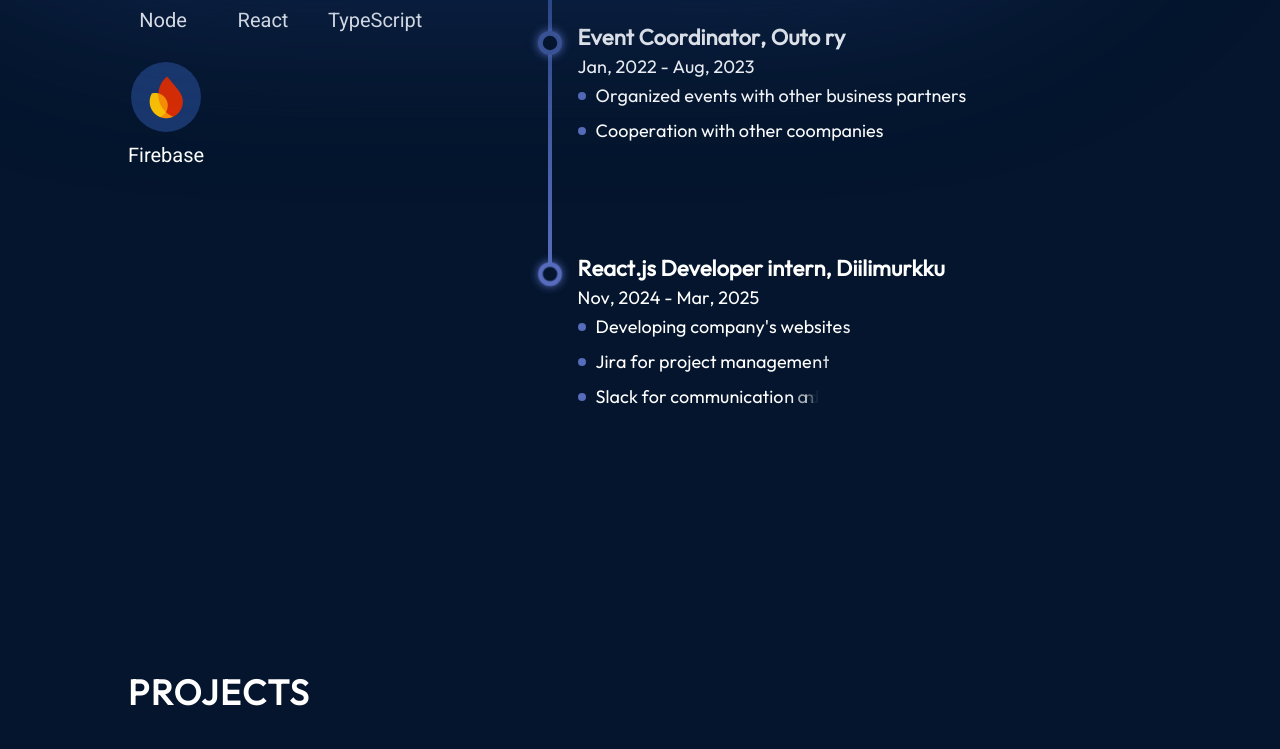
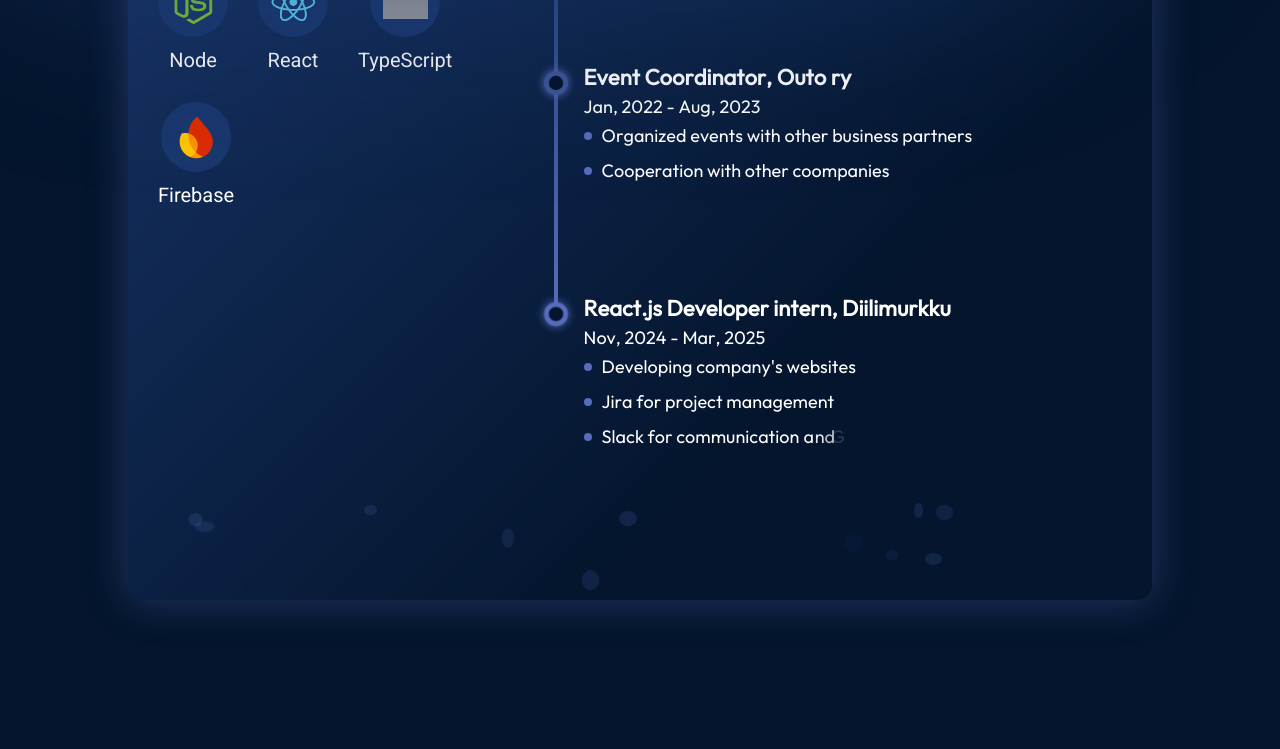
Before and after one commit to Jamirankinen/Portfolio, a React (Vite) app: page / in a window 1280 px wide. Shown: the part 1045-1794 px from the top of the page. Built offline with nearby package versions, Linux system fonts and the light colour scheme; grey boxes are pictures that could not be loaded.

Commit message:
Styling experience v1

```diff
--- a/src/components/Experience/Experience.jsx
+++ b/src/components/Experience/Experience.jsx
@@ -57,8 +57,25 @@ export const Experience = () => {
       whileInView="visible"
       viewport={{ once: true }}
     >
+      {/* Add particles behind content */}
+      <div className={styles.particles}>
+        {[...Array(12)].map((_, i) => (
+          <span
+            key={i}
+            className={styles.particle}
+            style={{
+              width: `${8 + Math.random() * 12}px`,
+              height: `${8 + Math.random() * 12}px`,
+              left: `${Math.random() * 100}%`,
+              bottom: `${Math.random() * 10}%`,
+              animationDuration: `${6 + Math.random() * 8}s`,
+              animationDelay: `${Math.random() * 10}s`,
+            }}
+          />
+        ))}
+      </div>
       <AnimatedHeading
-        text="Tech stack & Experience"
+        text="Experience"
         className={styles.title}
       />
       <div className={styles.content}>
--- a/src/components/Experience/Experience.module.css
+++ b/src/components/Experience/Experience.module.css
@@ -6,6 +6,14 @@
   margin-left: 10%;
   margin-right: 10%;
   scroll-margin-top: 100px;
+
+  /* New background styles */
+  position: relative;
+  background: linear-gradient(135deg, #19376d, #04152d 70%);
+  overflow: hidden;
+  border-radius: 15px;
+  padding: 40px 30px;
+  box-shadow: 0 0 40px rgba(87, 108, 188, 0.4);
 }
 
 .title {
@@ -22,6 +30,8 @@
   justify-content: space-evenly;
   align-items: flex-start;
   margin-top: 37px;
+
+
 }
 .skills {
   width: 35%;
@@ -67,7 +77,11 @@
   left: 10px;
   top: 15px;
   width: 4px;
-  background: linear-gradient(to bottom, var(--color-secondary), var(--color-primary));
+  background: linear-gradient(
+    to bottom,
+    var(--color-secondary),
+    var(--color-primary)
+  );
   border-radius: 2px;
   z-index: 0;
 }
@@ -76,7 +90,6 @@
   position: relative;
   padding-left: 40px;
   margin-bottom: 100px;
-
 }
 
 .timelineContent {
@@ -110,7 +123,6 @@
 .timelineDot3 {
   border: 4px solid var(--color-primary);
 }
-
 
 .timelineDetails {
   font-family: var(--font-roboto);
@@ -157,12 +169,57 @@
   }
 }
 
+/* Floating particles container */
+.particles {
+  position: absolute;
+  top: 0;
+  left: 0;
+  width: 100%;
+  height: 100%;
+  pointer-events: none;
+  overflow: visible;
+  z-index: 0;
+}
+
+/* Each particle */
+.particle {
+  position: absolute;
+  background: rgba(87, 108, 188, 0.3);
+  border-radius: 50%;
+  opacity: 0.6;
+  animation-name: floatUp;
+  animation-timing-function: ease-in-out;
+  animation-iteration-count: infinite;
+}
+
+/* Floating animation */
+@keyframes floatUp {
+  0% {
+    transform: translateY(100%) scale(1);
+    opacity: 0;
+  }
+  50% {
+    opacity: 0.7;
+  }
+  100% {
+    transform: translateY(-120%) scale(1.2);
+    opacity: 0;
+  }
+}
 
 @media screen and (max-width: 830px) {
+  .container {
+    margin-left: 5%;
+    margin-right: 5%;
+    padding: 20px 15px;
+    border-radius: 10px;
+  }
+
   .content {
     flex-direction: column;
     align-items: center;
     gap: 34px;
+    padding: 20px 15px;
   }
 
   .skills {
@@ -188,4 +245,8 @@
     padding-left: 0;
   }
 
+  .particle {
+    opacity: 0.3;
+    animation-duration: 10s !important;
+  }
 }
```
